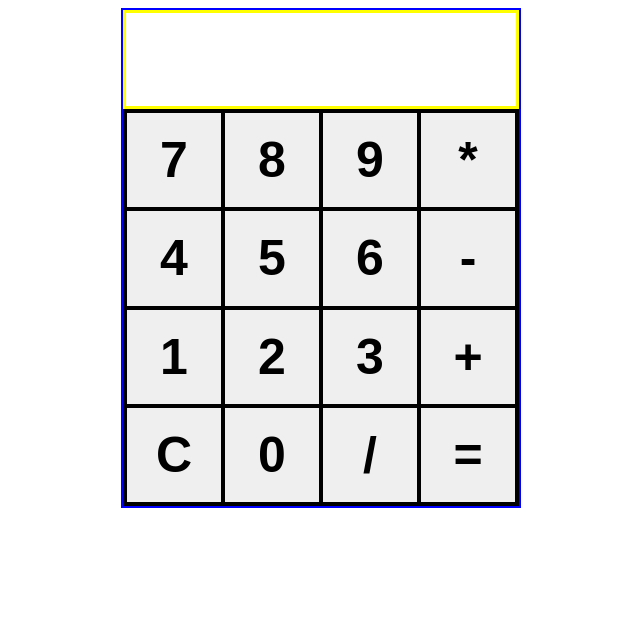
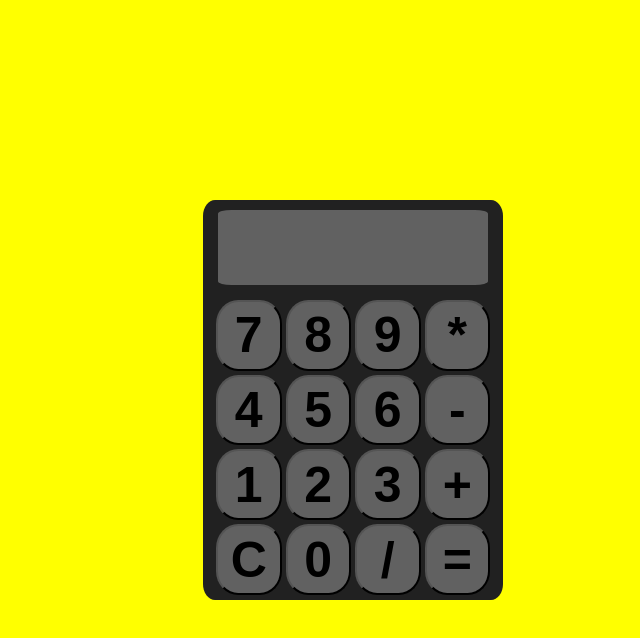
Before and after one commit to ThandiKheer/TOP_Calculator, a plain HTML site: page index.html in a window 1280 px wide. Shown: the whole page, without its empty margins (287-927 px from the left). Drawn offline with Linux system fonts and the light colour scheme.

Commit message:
apply css to calculator accordingly.

```diff
--- a/script.js
+++ b/script.js
@@ -7,9 +7,11 @@ const displayDiv = document.querySelector(".display");
 
 //-----------------------------------------------------//
     displayDiv.style.display = "flex";
-    displayDiv.style.fontSize = "70px";
+    displayDiv.style.flexWrap = "wrap";
+    displayDiv.style.fontSize = "50px";
     displayDiv.style.justifyContent = "flex-End";
     displayDiv.style.alignItems = "center";
+    displayDiv.style.padding = "2px";
 
 //-----------------------------------------------------//
 
@@ -56,6 +58,9 @@ function handleEqualsTo(){
             result/=nextOperand;
         }
     }
+    if (Number.isFinite(result)) {
+        result = result.toFixed(2);
+    }
     displayDiv.textContent = result;
     operands =[];
     operations = [];
--- a/style.css
+++ b/style.css
@@ -1,33 +1,50 @@
 *, *:before, *:after {
     box-sizing: border-box;
   }
+body{
+    display: flex;
+    justify-content: center;
+    align-items: center;
+    height: 100vh;
+    margin: 0;
+    background-color: yellow;
+}
 .mainContainer{
-    border: solid blue 2px;;
-    height: 500px;
-    width: 400px;
-    margin-left: 400px;
+    background-color: #212121;
+    border-radius: 4%;
+    height: 400px;
+    width: 300px;
+    display: flex;
+    flex-direction: column;
+    align-items: center;
+    justify-content: center;
 }
 
 .display{
-    border: solid yellow 3px;
+    background-color: #616161;
+    border-radius: 5%;
     height: 20%;
-    width: 100%;
+    width: 90%;
+    margin:10px 3px;
 }
 .operations{
-    border: solid black 2px;
     display: flex;
+    justify-content: center;
     flex-wrap: wrap;
-    width: 100%;
     height: 80%;
+    margin: 3px;
 }
 .operationsContent{
-    border: solid black 2px;
-    width: 25%;
-    display:flex;
-    align-items: center;
-    justify-content: center;
-    font-size: 50px;
-    font-weight: bolder;
-
+    background-color: #616161;
+  width: 25%;
+  margin: 2px;
+  border-radius: 34%;
+  flex-basis: calc(25% - 8px);
+  flex-grow: 0;
+  display: flex;
+  align-items: center;
+  justify-content: center;
+  font-size: 50px;
+  font-weight: bolder;
 
 }
```
